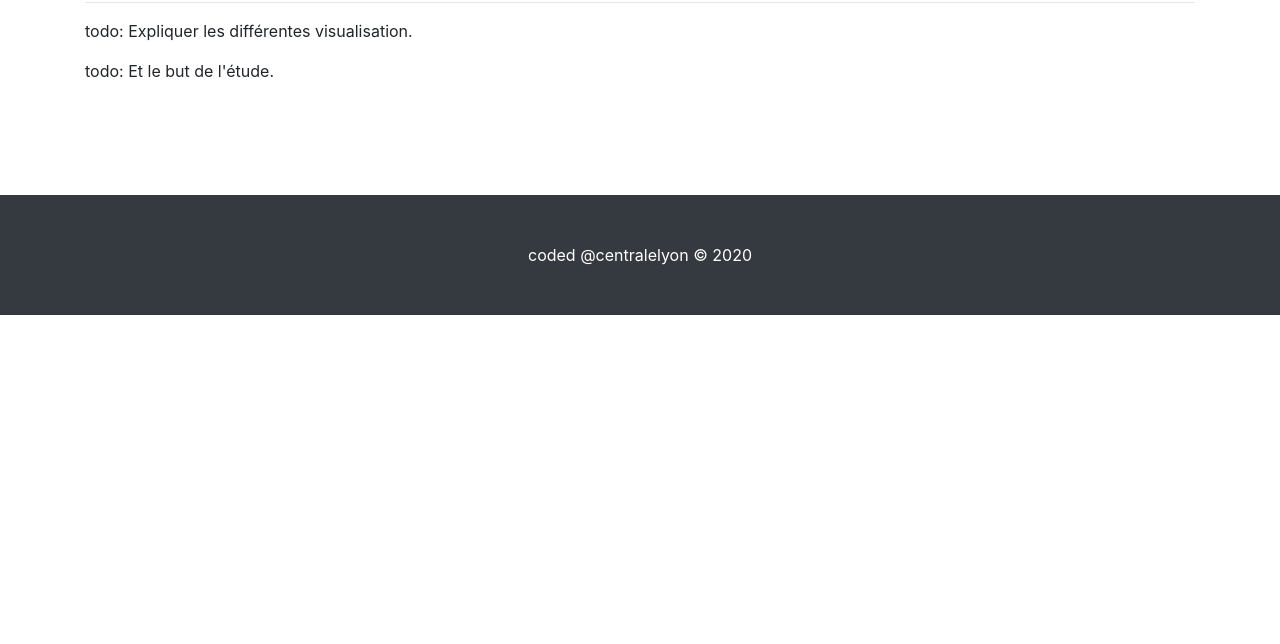
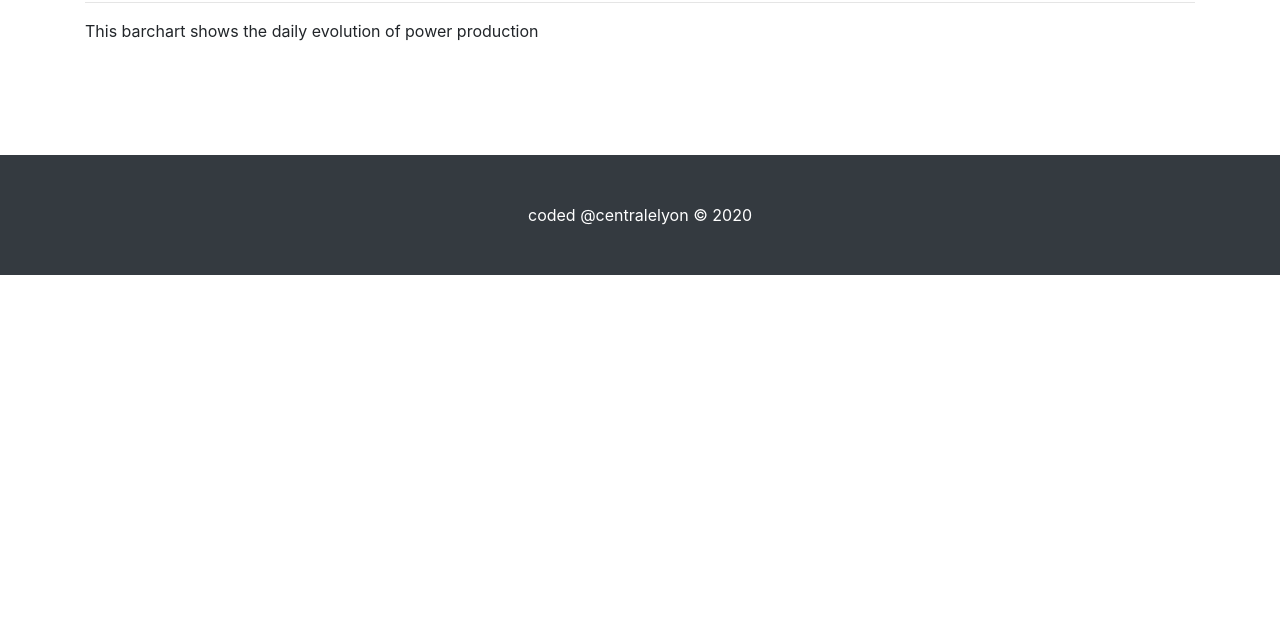
Before and after one commit to lctdulac/dataviz-d3, a website: page visu1.html in a window 1280 px wide. Shown: the part 156-800 px from the top of the page. Drawn offline with nearby package versions, Linux system fonts and the light colour scheme; no server answers.

Commit message:
Update text

```diff
--- a/visu1.html
+++ b/visu1.html
@@ -50,8 +50,7 @@
             <br>
             <h2>Daily energy mix</h2>
             <hr>
-            <p>todo: Expliquer les différentes visualisation.</p>
-            <p>todo: Et le but de l'étude.</p>
+            <p>This barchart shows the daily evolution of power production</p>
             <br>
             <br>
         </div>
```
